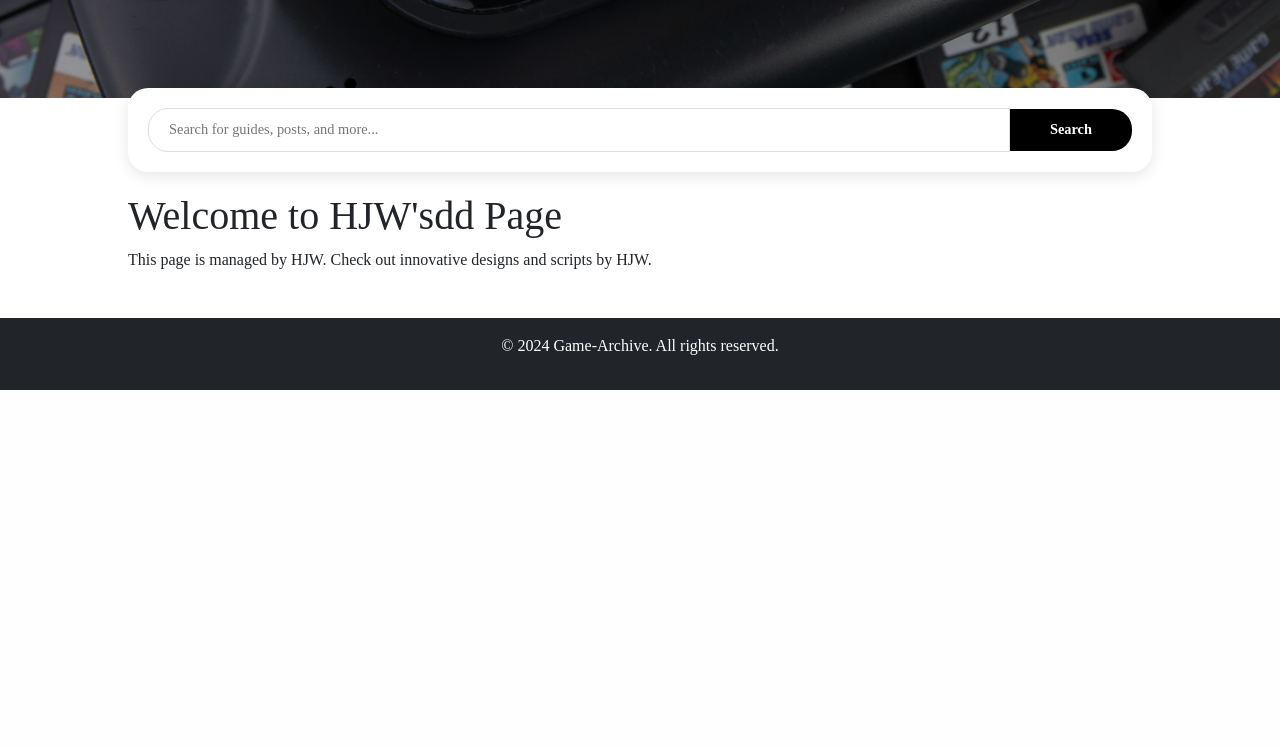
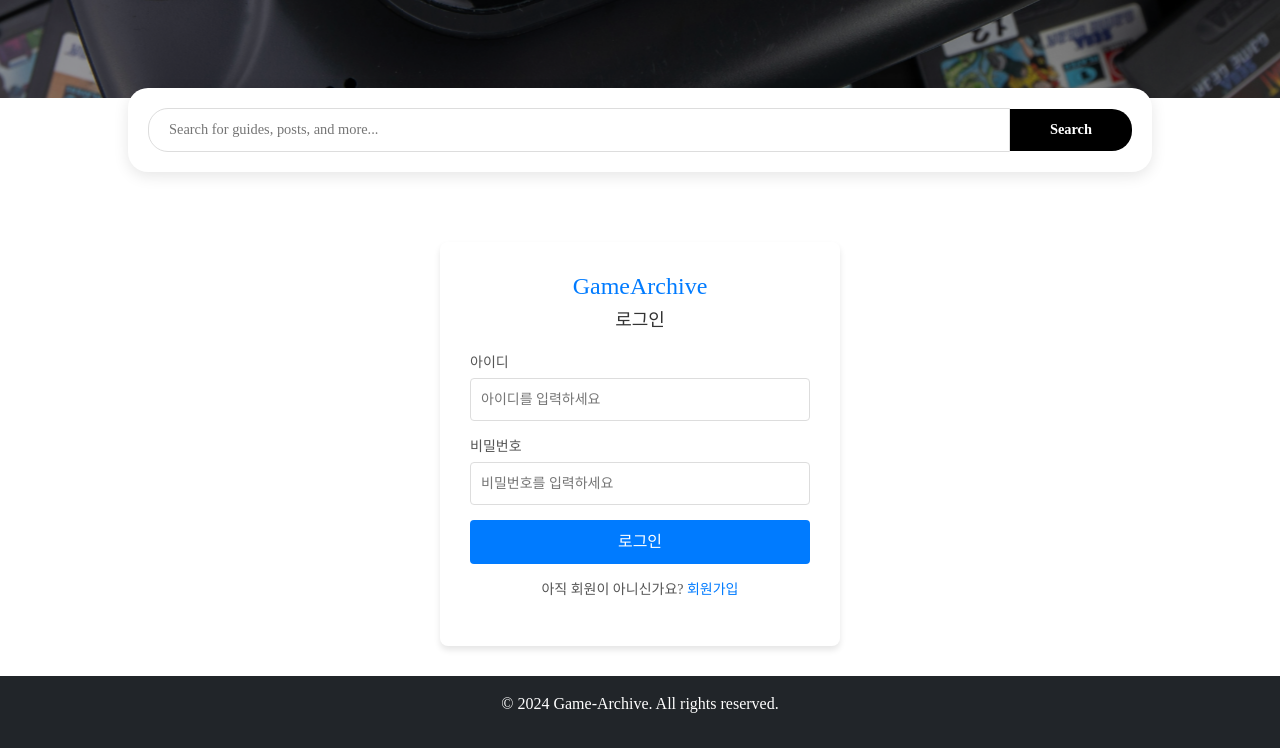
Before and after one commit to soju96/game-archive, a Flask app: page /hjw/ in a window 1280 px wide. Shown: the part 462-1210 px from the top of the page. Before the commit the page ends 852 px from the top, so only its background shows below. Run offline with Flask 3, Linux system fonts and the light colour scheme; some libraries are stand-ins or nearby versions; some web fonts are replaced.

Commit message:
프론트

```diff
--- a/app/static/css/hjw-css/hjw.css
+++ b/app/static/css/hjw-css/hjw.css
@@ -0,0 +1,127 @@
+/* 로그인 화면 전용 스타일 */
+.login-container {
+    background-color: #ffffff;
+    padding: 30px;
+    border-radius: 8px;
+    box-shadow: 0 4px 6px rgba(0, 0, 0, 0.1);
+    text-align: center;
+    width: 100%;
+    max-width: 400px;
+    margin: 0 auto;
+    margin-top: 50px;
+}
+
+.app-title {
+    font-size: 24px;
+    color: #007bff;
+    margin-bottom: 10px;
+}
+
+.login-title {
+    font-size: 18px;
+    color: #333333;
+    margin-bottom: 20px;
+}
+
+.login-form {
+    display: flex;
+    flex-direction: column;
+}
+
+.form-group {
+    margin-bottom: 15px;
+    text-align: left;
+}
+
+label {
+    display: block;
+    font-size: 14px;
+    color: #555555;
+    margin-bottom: 5px;
+}
+
+input {
+    width: 100%;
+    padding: 10px;
+    font-size: 14px;
+    border: 1px solid #dddddd;
+    border-radius: 4px;
+}
+
+input:focus {
+    outline: none;
+    border-color: #007bff;
+}
+
+.login-btn {
+    background-color: #007bff;
+    color: #ffffff;
+    border: none;
+    padding: 10px;
+    font-size: 16px;
+    border-radius: 4px;
+    cursor: pointer;
+}
+
+.login-btn:hover {
+    background-color: #0056b3;
+}
+
+.signup-link {
+    margin-top: 15px;
+    font-size: 14px;
+    color: #555555;
+}
+
+.signup-link a {
+    color: #007bff;
+    text-decoration: none;
+}
+
+.signup-link a:hover {
+    text-decoration: underline;
+}
+
+/* 오류 메시지 스타일 */
+.error-msg {
+    color: red;
+    font-size: 14px;
+    margin-top: 5px;
+}
+
+/* 회원가입 페이지 스타일 */
+.signup-container {
+    background-color: #ffffff;
+    padding: 30px;
+    border-radius: 8px;
+    box-shadow: 0 4px 6px rgba(0, 0, 0, 0.1);
+    text-align: center;
+    width: 100%;
+    max-width: 400px;
+    margin: 0 auto;
+    margin-top: 50px;
+}
+
+.signup-form {
+    display: flex;
+    flex-direction: column;
+}
+
+.signup-form .form-group {
+    margin-bottom: 15px;
+    text-align: left;
+}
+
+.signup-btn {
+    background-color: #007bff;
+    color: white;
+    padding: 10px;
+    border: none;
+    border-radius: 4px;
+    cursor: pointer;
+    font-size: 16px;
+}
+
+.signup-btn:hover {
+    background-color: #0056b3;
+}
--- a/app/templates/hjw/index.html
+++ b/app/templates/hjw/index.html
@@ -2,7 +2,27 @@
 
 {% block title %}HJW's Page{% endblock %}
 
+{% block extra_css %}
+<link rel="stylesheet" href="{{ url_for('static', filename='css/hjw-css/hjw.css') }}">
+{% endblock %}
+
 {% block content %}
-<h1>Welcome to HJW'sdd Page</h1>
-<p>This page is managed by HJW. Check out innovative designs and scripts by HJW.</p>
+<div class="login-container">
+    <h1 class="app-title">GameArchive</h1>
+    <h2 class="login-title">로그인</h2>
+    <form action="{{ url_for('hjw.index') }}" method="POST" class="login-form">
+        <div class="form-group">
+            <label for="username">아이디</label>
+            <input type="text" id="username" name="username" placeholder="아이디를 입력하세요" required>
+        </div>
+        <div class="form-group">
+            <label for="password">비밀번호</label>
+            <input type="password" id="password" name="password" placeholder="비밀번호를 입력하세요" required>
+        </div>
+        <button type="submit" class="login-btn">로그인</button>
+    </form>
+    <p class="signup-link">
+        아직 회원이 아니신가요? <a href="{{ url_for('hjw.signup') }}">회원가입</a>
+    </p>
+</div>
 {% endblock %}
--- a/app/views/hjw_views.py
+++ b/app/views/hjw_views.py
@@ -1,7 +1,55 @@
-from flask import Blueprint, render_template
+from flask import Blueprint, render_template, request, redirect, url_for, flash
 
 bp = Blueprint('hjw', __name__, url_prefix='/hjw')
 
-@bp.route('/')
+# 임시로 사용자 데이터를 저장할 딕셔너리
+users = {}
+
+
+@bp.route('/', methods=['GET', 'POST'])
 def index():
+    if request.method == 'POST':
+        username = request.form['username']
+        password = request.form['password']
+
+        # 로그인 검증 로직 (예시)
+        if username == "test_user" and password == "test_password":
+            return redirect(url_for('dashboard'))  # 성공 시 대시보드로 리다이렉트
+        else:
+            flash("아이디 또는 비밀번호가 잘못되었습니다.")  # 오류 메시지 표시
+            return render_template('hjw/index.html')
+
+    # GET 요청 처리 (로그인 화면 렌더링)
     return render_template('hjw/index.html')
+
+
+@bp.route('/signup', methods=['GET', 'POST'])
+def signup():
+    if request.method == 'POST':
+        username = request.form['username']
+        password = request.form['password']
+        confirm_password = request.form['confirm_password']
+        email = request.form['email']
+
+        # 유효성 검사
+        error_username = None
+        error_password = None
+
+        if len(username) < 3:
+            error_username = "아이디는 최소 3글자 이상이어야 합니다."
+        elif username in users:
+            error_username = "이미 존재하는 아이디입니다."
+
+        if password != confirm_password:
+            error_password = "비밀번호와 비밀번호 확인이 일치하지 않습니다."
+
+        # 오류가 없으면 사용자 등록
+        if not error_username and not error_password:
+            users[username] = {"password": password, "email": email}
+            return render_template('hjw/signup.html', success=True)  # 성공 플래그 전달
+
+        # 오류가 있으면 다시 회원가입 페이지 렌더링
+        return render_template('hjw/signup.html', error_username=error_username, error_password=error_password)
+
+    # GET 요청: 회원가입 페이지 렌더링
+    return render_template('hjw/signup.html')
```
Also changed, not shown: app/templates/hjw/signup.html (added, +49 -0 lines).
